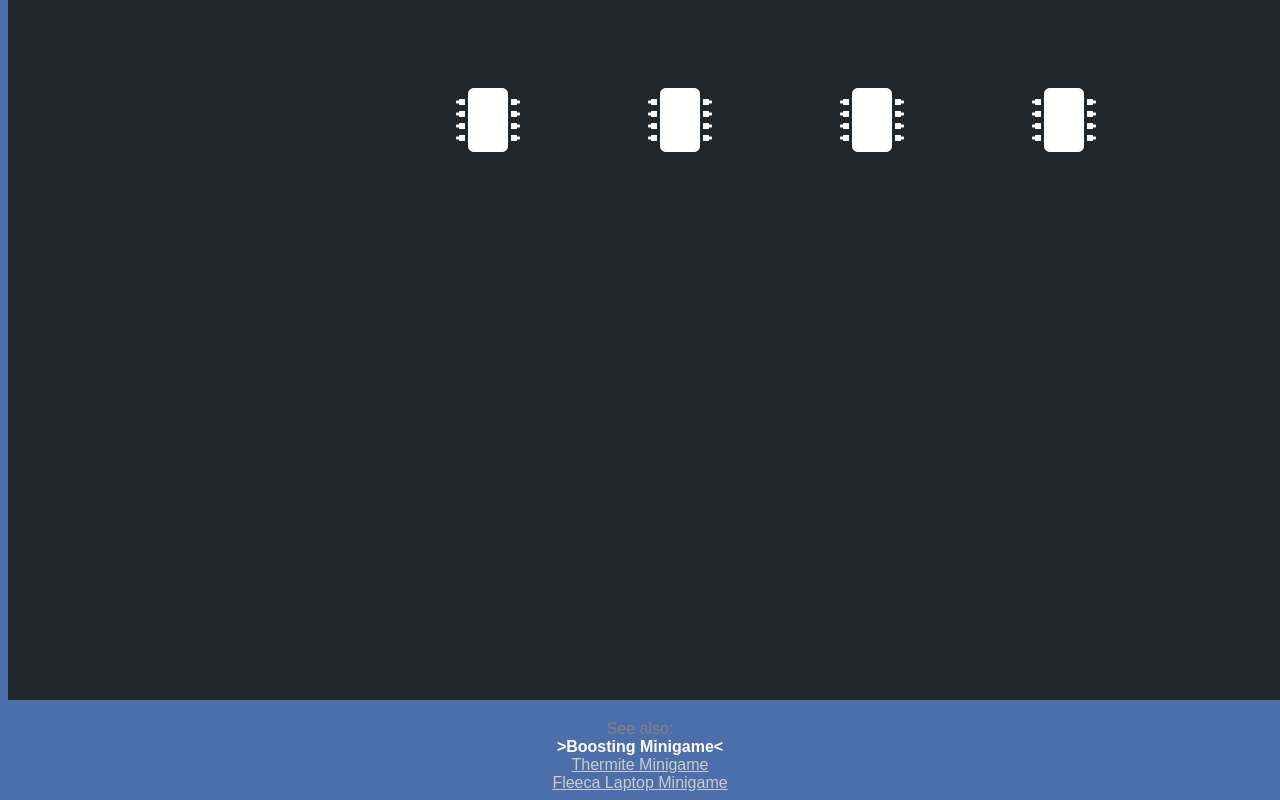
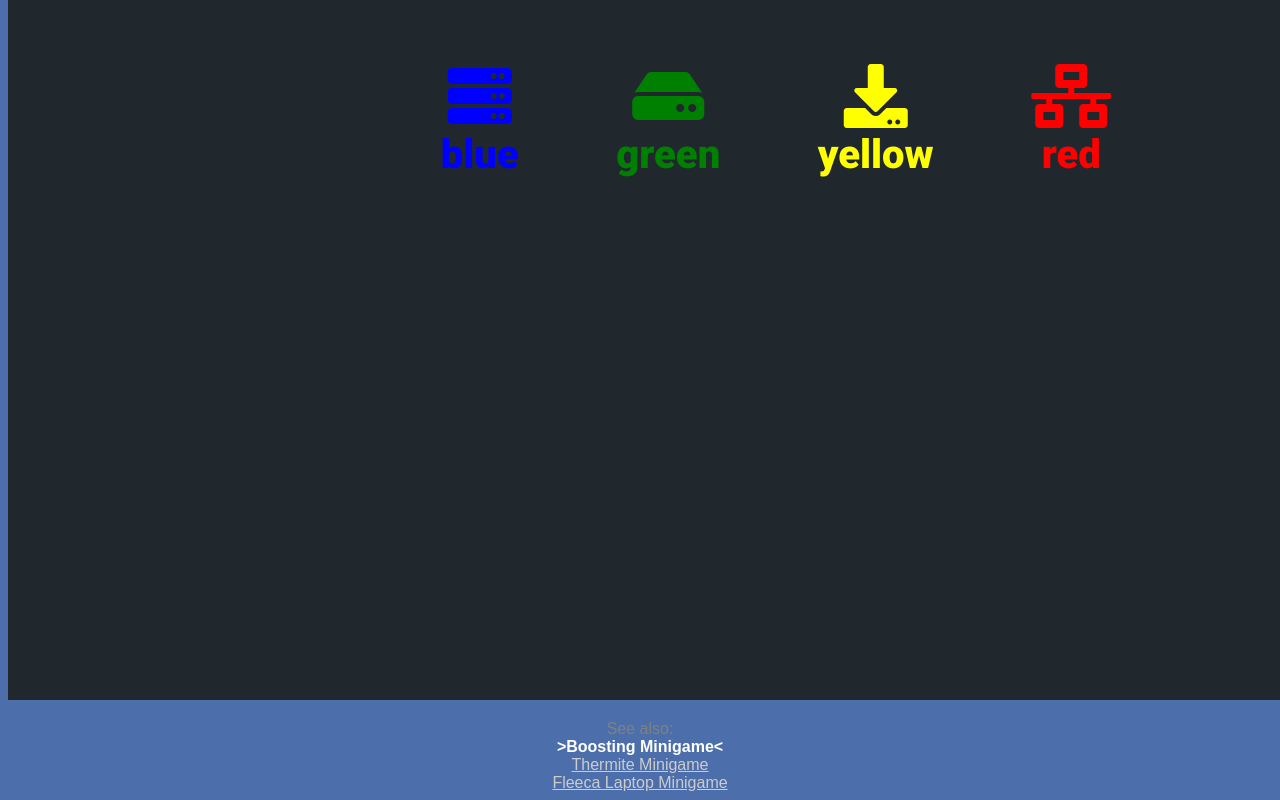
Before and after one commit to PaulRobson2002/echominigames, a plain HTML site: page boosting/index.html in a window 1280 px wide. Both pictures are taken after a click on the button "PLAY NOW". Shown: the part 515-1315 px from the top of the page. Drawn offline with Linux system fonts and the light colour scheme.

Commit message:
Remove NP shit

```diff
--- a/boosting/index.html
+++ b/boosting/index.html
@@ -8,6 +8,9 @@
     <link rel="stylesheet" href="https://use.fontawesome.com/releases/v5.15.2/css/solid.css" crossorigin="anonymous">
     <link rel="stylesheet" type="text/css" href="minigame.css?v=20220212">
     <script defer src="minigame.js?v=20220212"></script>
+    <link rel="preconnect" href="https://fonts.googleapis.com">
+    <link rel="preconnect" href="https://fonts.gstatic.com" crossorigin>
+    <link href="https://fonts.googleapis.com/css2?family=Montserrat:wght@100;400&family=Roboto:wght@500;900&display=swap" rel="stylesheet">
 </head>
 <body>
 <script src="https://cdn.jsdelivr.net/npm/@mojs/core@1.2.1/dist/mo.umd.min.js"></script>
--- a/boosting/minigame.css
+++ b/boosting/minigame.css
@@ -126,3 +126,14 @@ body{
 .hidden {
     display: none!important;
 }
+
+.icon{
+
+}
+
+#icontext{
+    font-size: 40px;
+    margin: 0;
+    text-align: center;
+    font-family: 'Roboto', sans-serif;
+}
--- a/boosting/minigame.js
+++ b/boosting/minigame.js
@@ -1,6 +1,9 @@
 // Get max streak from cookie
 const regex = /max-streak_boosting=([\d]+)/g;
-const iconlist = ["&#xf2db;","","","",""]
+const iconlist = ["&#xf2db;","&#xf1c0;","&#xf233;","&#xf6ff;","&#xf011","&#xf019;","&#xf0a0"]
+const colours = ["red","green","blue","cyan","orange","yellow","purple"]
+let ColInUse = []
+let IconInUse = []
 const getCookieValue = (name) => (
     document.cookie.match('(^|;)\\s*' + name + '\\s*=\\s*([^;]+)')?.pop() || ''
 )
@@ -13,15 +16,21 @@ let getMaxStreakFromCookie = (n) => {
 }
 
 let icons = []
-let sleep = (ms, fn) => {return setTimeout(fn, ms)};
+function sleep(ms) {
+    return new Promise(resolve => setTimeout(resolve, ms));
+}
 let amount = 3
 
 function randomIntFromInterval(min, max) { // min and max included
     return Math.floor(Math.random() * (max - min + 1) + min)
 }
 
-function Randomise() {
-
+function PickRandom() {
+    picked = randomIntFromInterval(1,IconInUse.length)
+    console.log(picked)
+    console.log(IconInUse[picked]);
+    console.log(ColInUse[picked]);
+    return [IconInUse[picked],ColInUse[picked]]
 }
 
 // Resets
@@ -31,39 +40,103 @@ document.querySelector('.splash .btn_again').addEventListener('click', function(
 });
 
 
-function start(){
+async function start(){
     amount = randomIntFromInterval(3, 4)
-    console.log(amount);
+    //console.log(amount);
     document.querySelector('.splash').classList.add('hidden');
     document.querySelector('.groups').classList.remove('hidden','playing');
-    SetupGame()
+    shuffle()
 }
 
 function reset(){
     start()
 }
 
-function SetupGame(){
+async function SetupGame(){
     let icons = document.createElement('div')
     icons.id = "icons"
     for (let index = 0; index < amount; index++) {
+
+        let found = false
+        while(IconInUse.length < amount || ColInUse.length < amount){
+            if(IconInUse.length < amount){
+                //console.log("Get Icons");
+                await geticons()
+            }
+            if(ColInUse.length < amount){
+                await getcolours()
+            }
+        }
+
+    }
+    //console.log(IconInUse)
+    //console.log(ColInUse)
+    for (let index = 0; index < amount; index++) {
         let icon = document.createElement('div')
         icon.id = "id"+index
+        icon.classList.add("icon")
         icon.classList.add("fa")
         icon.style.fontSize = 64+"px"
         icon.style.marginBottom = "30px"
-        icon.style.color = "white"
-        //icon.classList.add("hacker")
-        icon.innerHTML = "&#xf2db;"
+        icon.innerHTML = IconInUse[index] + "<p id=\"icontext\">" +ColInUse[index] +"</p>"
+        icon.style.color = ColInUse[index]
+        icon.style.textAlign = "center"
+        icon.style.maxWidth = "140px"
         icons.append(icon)
     }
-
     let el = document.createElement('div')
     el.id = "GameArea"
     el.append(icons)
     document.querySelector('.groups').append(el)
 }
 
-function shuffle(){
+async function shuffle(){
+    let shuffAmount = randomIntFromInterval(10,15)
+    for (let index = 0; index <= shuffAmount ; index++) {
+        SetupGame()
+        await sleep(950)
+        let _gameArea = document.querySelector("#GameArea");
+        //console.log(index);
+        //console.log(shuffAmount);
+        if(index!=shuffAmount){
+            _gameArea.remove()
+            ColInUse = []
+            IconInUse = []
+        }
+        else{
+            await sleep(10000)
+            _gameArea.remove()
+            Picked = PickRandom()
+            console.log(Picked);
+            let icon = document.createElement('div')
+            icon.classList.add("icon")
+            icon.classList.add("fa")
+            icon.style.fontSize = 64+"px"
+            icon.style.marginBottom = "30px"
+            icon.style.color = "white"
+            icon.innerHTML = Picked[0]
+            let icons = document.createElement('div')
+            icons.id = "icons"
+            icons.appendChild(icon)
+            let el = document.createElement('div')
+            el.id = "GameArea"
+            el.appendChild(icons)
+            document.querySelector('.groups').append(el)
+        }
+    }
+}
 
+
+async function geticons(){
+    iconnum = randomIntFromInterval(0,iconlist.length-1)
+    if (!IconInUse.includes(iconlist[iconnum])) {
+        IconInUse.push(iconlist[iconnum])
+    }
 }
+
+async function getcolours(){
+    colour_num = randomIntFromInterval(0,colours.length-1)
+    if(!ColInUse.includes(colours[colour_num])){
+        ColInUse.push(colours[colour_num])
+    }
+}
```
Also changed, not shown: index.html (+1 -2 lines), thermite/index.html (+3 -4 lines).
